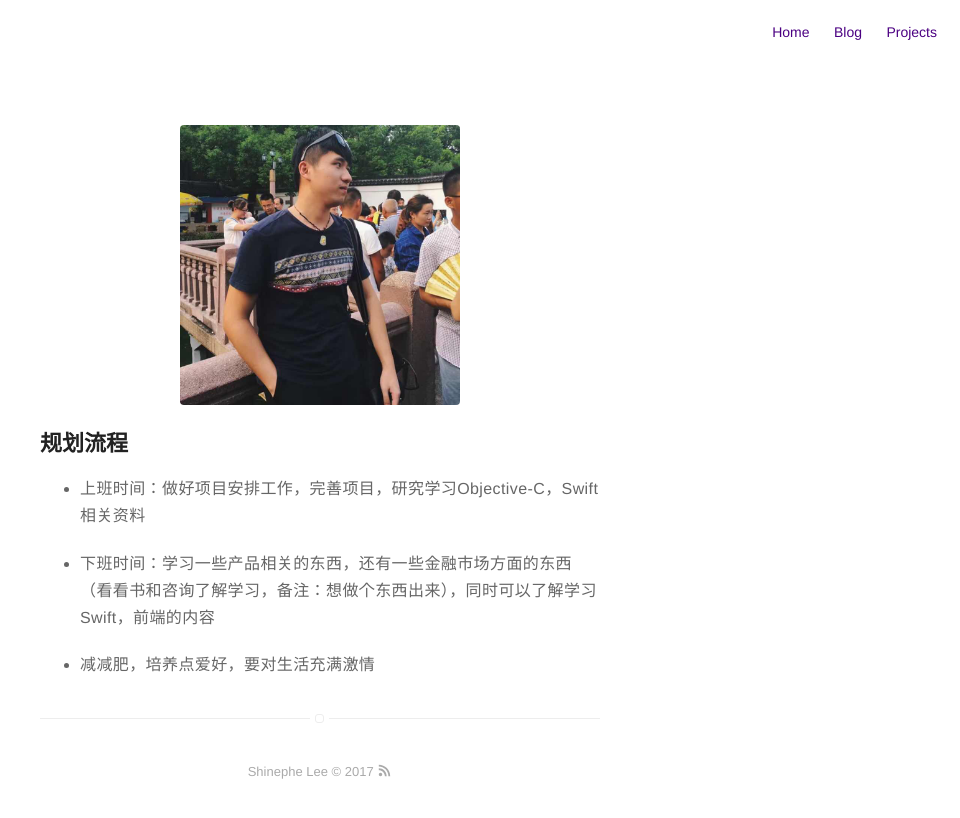
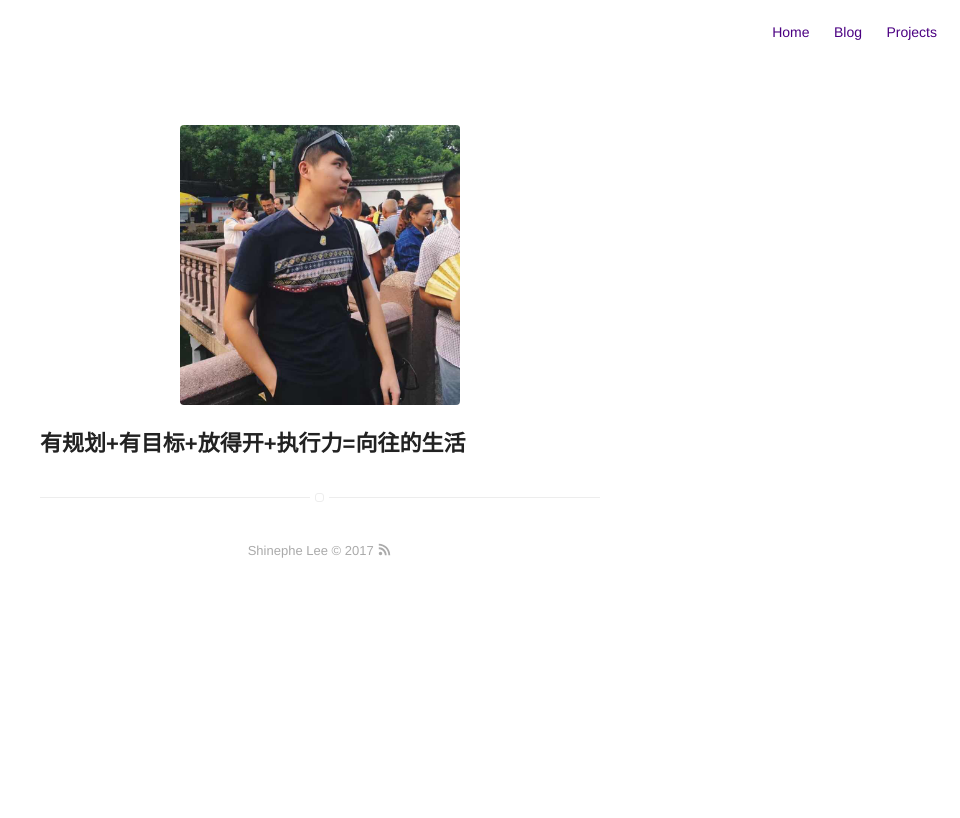
Before and after one commit to shinephe/shinephe.github.io, a Jekyll site: the page built from about.md, in a window 1280 px wide. Shown: the top 818 px of the page, without its empty margins (320-1280 px from the left). Built offline with Jekyll 4.4.1, drawn with Linux system fonts in a browser that asks for light colours.

Commit message:
Update about.md

```diff
--- a/about.md
+++ b/about.md
@@ -4,9 +4,4 @@ layout: page
 ---
 ![Profile Image]({{ site.url }}/{{ site.picture }})
 
-## 规划流程
-* 上班时间：做好项目安排工作，完善项目，研究学习Objective-C，Swift相关资料
-
-* 下班时间：学习一些产品相关的东西，还有一些金融市场方面的东西（看看书和咨询了解学习，备注：想做个东西出来），同时可以了解学习Swift，前端的内容
-
-* 减减肥，培养点爱好，要对生活充满激情
+## 有规划+有目标+放得开+执行力=向往的生活
```
